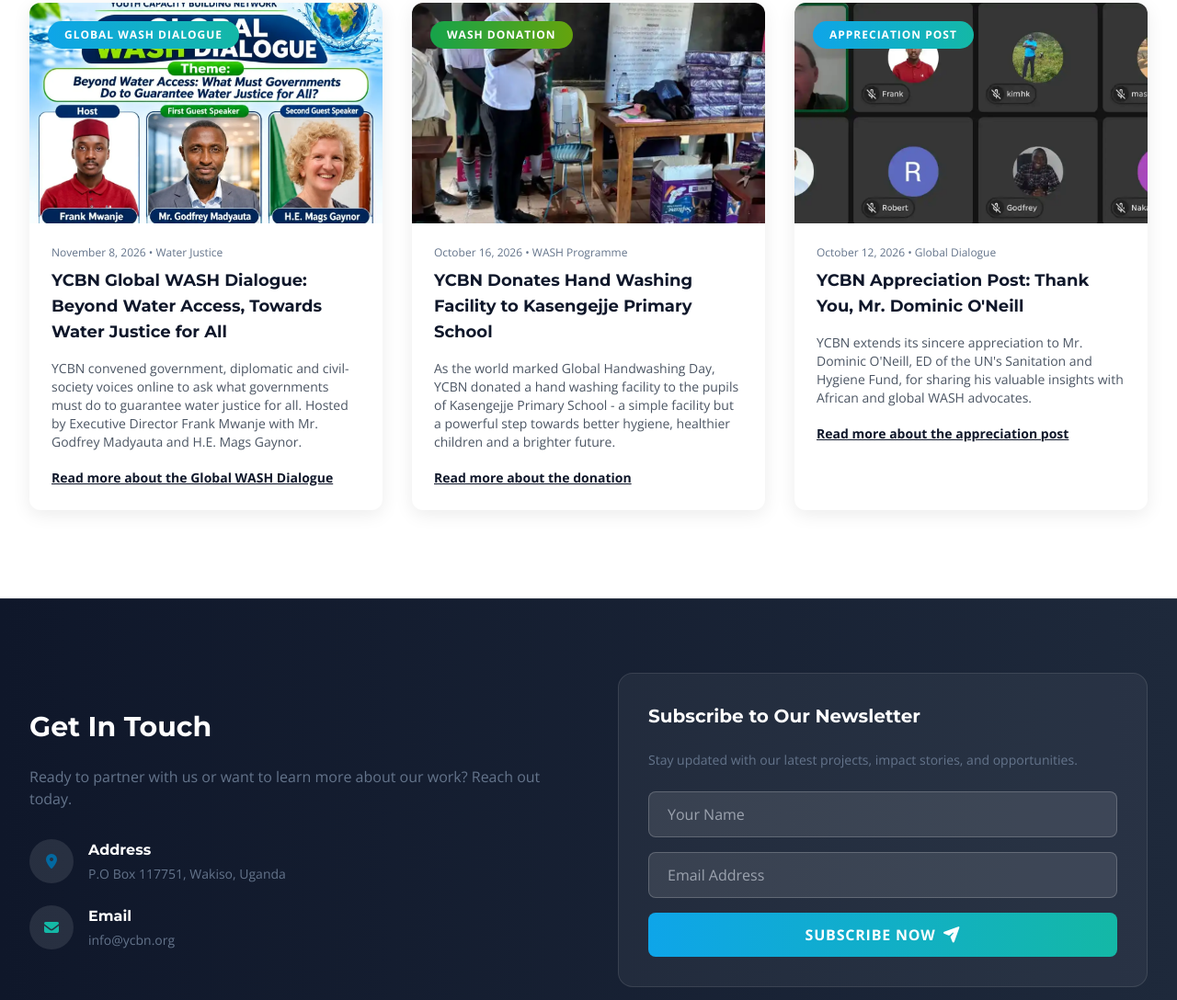
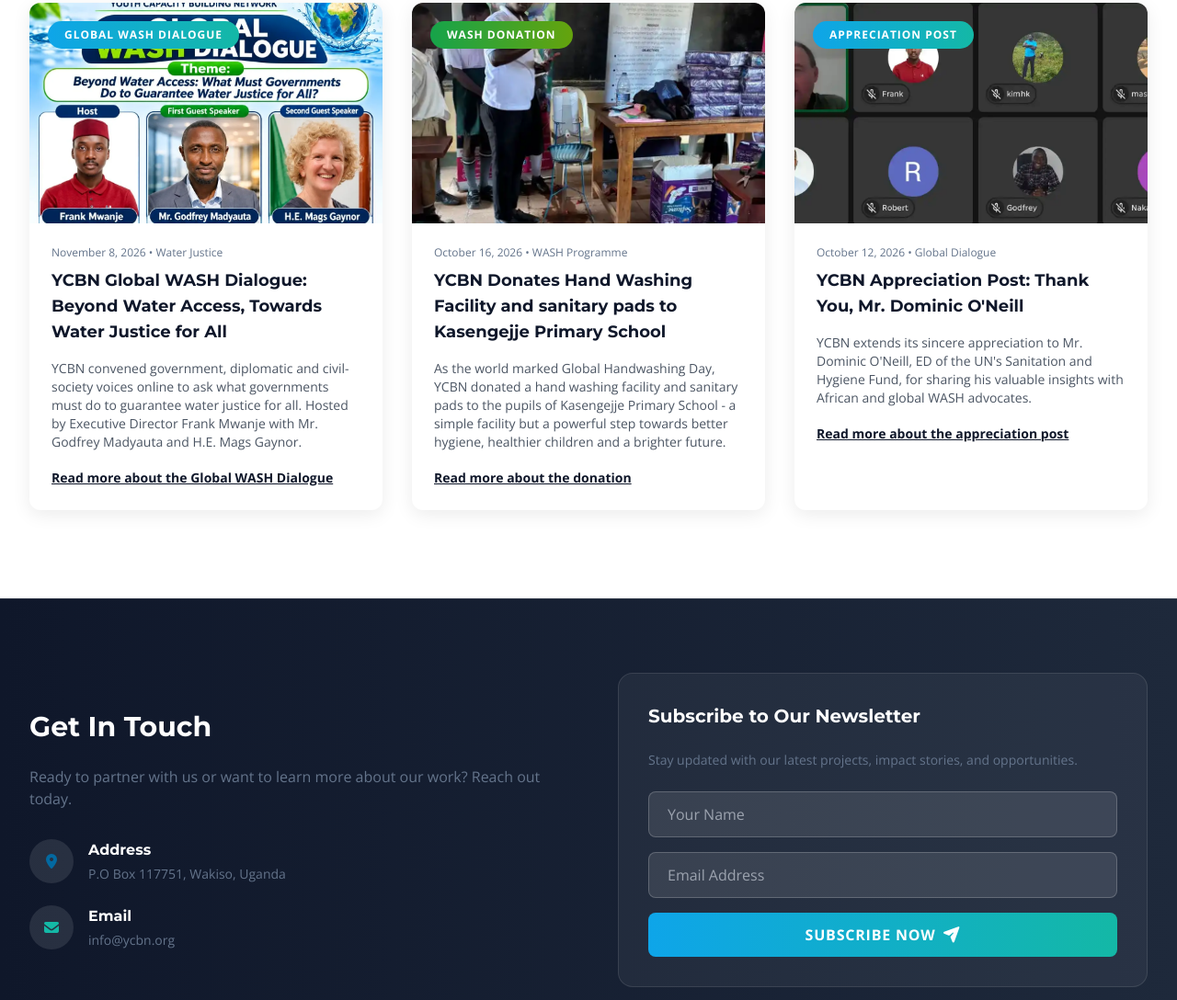
Before and after one commit to youthcapacitybuildingforum/ycbn.org, a plain HTML site: page index.html in a window 1280 px wide. Shown: the part 3376-4464 px from the top of the page at 92% size. Drawn offline with Linux system fonts and the light colour scheme.

Commit message:
Update donation details for Kasengejje Primary School

```diff
--- a/index.html
+++ b/index.html
@@ -420,8 +420,8 @@
                     </div>
                     <div class="p-6">
                         <div class="text-xs text-gray-400 mb-2">October 16, 2026 &bull; WASH Programme</div>
-                        <h3 class="font-montserrat font-bold text-lg text-ycbn-dark mb-4 line-clamp-2 hover:text-ycbn-blue transition-colors">YCBN Donates Hand Washing Facility to Kasengejje Primary School</h3>
-                        <p class="text-gray-600 text-sm mb-4 line-clamp-3">As the world marked Global Handwashing Day, YCBN donated a hand washing facility to the pupils of Kasengejje Primary School - a simple facility but a powerful step towards better hygiene, healthier children and a brighter future.</p>
+                        <h3 class="font-montserrat font-bold text-lg text-ycbn-dark mb-4 line-clamp-2 hover:text-ycbn-blue transition-colors">YCBN Donates Hand Washing Facility and sanitary pads to Kasengejje Primary School</h3>
+                        <p class="text-gray-600 text-sm mb-4 line-clamp-3">As the world marked Global Handwashing Day, YCBN donated a hand washing facility and sanitary pads to the pupils of Kasengejje Primary School - a simple facility but a powerful step towards better hygiene, healthier children and a brighter future.</p>
                         <a href="stories.html#handwashing-donation" class="text-ycbn-dark text-sm font-bold underline hover:text-ycbn-blue">Read more about the donation</a>
                     </div>
                 </article>
```
